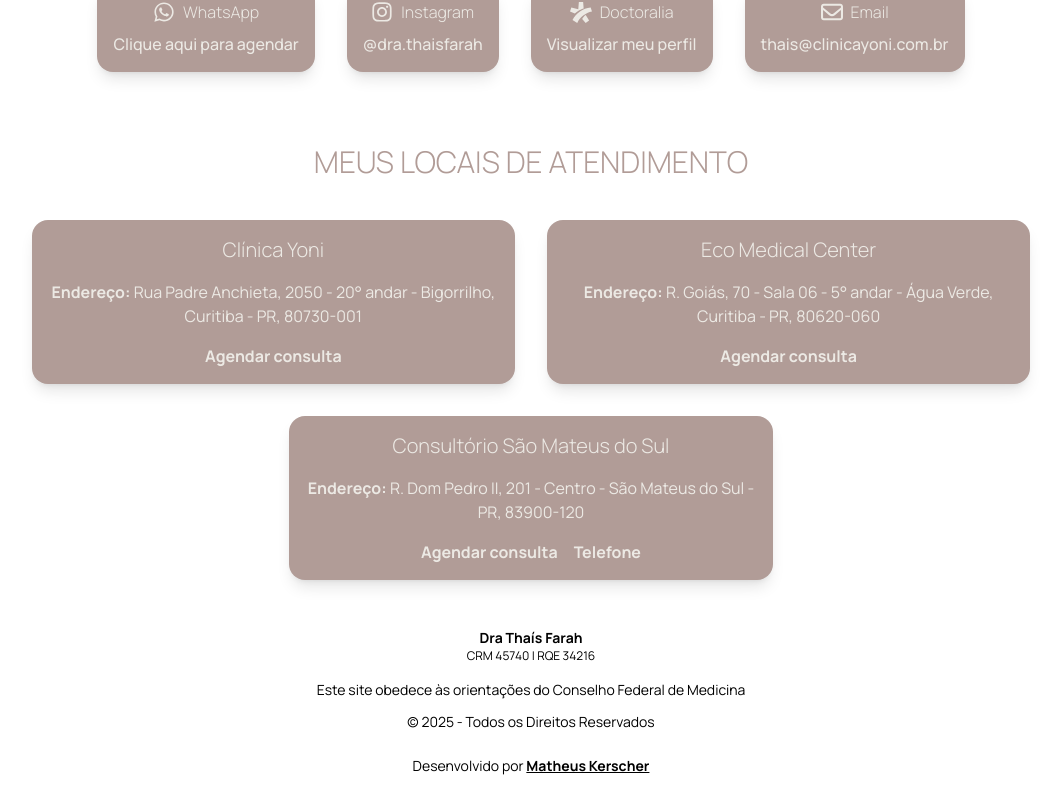
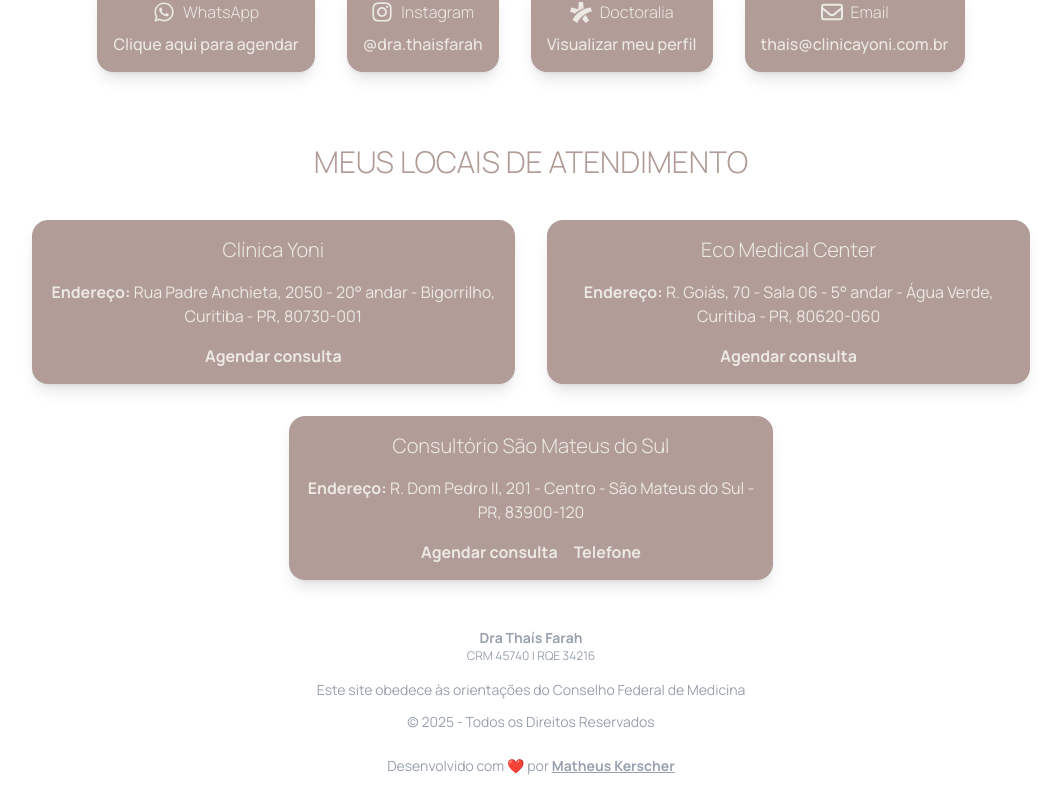
Before and after one commit to MatheusKerscher/thais-farah, a React (Vite) app: page / in a window 1280 px wide. Shown: the part 3467-4263 px from the top of the page, without its empty margins (109-1170 px from the left). Built offline with nearby package versions, Linux system fonts and the light colour scheme.

Commit message:
Update text color of footer

```diff
--- a/src/components/Footer/index.tsx
+++ b/src/components/Footer/index.tsx
@@ -1,7 +1,7 @@
 const Footer = () => {
   const year = new Date().getFullYear();
   return (
-    <footer className="px-6 md:px-15 pb-5 pt-6 bg-white flex flex-col justify-center items-center text-sm">
+    <footer className="px-6 md:px-15 pb-5 pt-6 bg-white text-gray-400 flex flex-col justify-center items-center text-sm">
       <span className="font-bold">Dra Thaís Farah</span>
       <span className="text-xs">CRM 45740 | RQE 34216</span>
 
@@ -12,7 +12,7 @@ const Footer = () => {
       <span className="mt-3 mb-1">&copy; {year} - Todos os Direitos Reservados</span>
 
       <span className="mt-5">
-        Desenvolvido por{" "}
+        Desenvolvido com ❤️ por{" "}
         <a
           href="https://matheuskerscher.github.io/links/"
           target="_blank"
```
